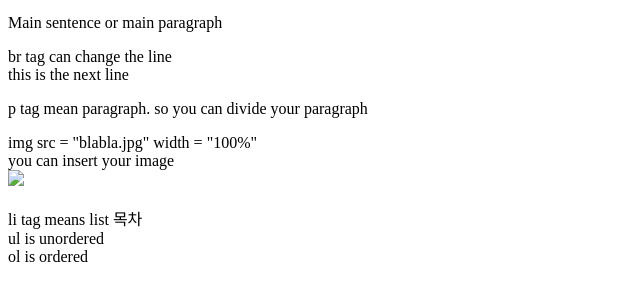
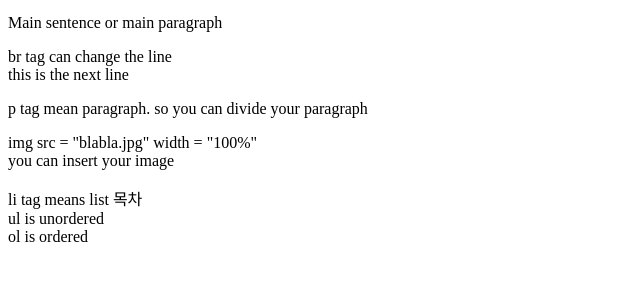
Before and after one commit to Hvvany/my-first-web-site, a plain HTML site: page 5_31.html in a window 1280 px wide. Shown: the part 338-638 px from the top of the page, without its empty margins (0-640 px from the left). Drawn offline with Linux system fonts and the light colour scheme.

Commit message:
이미지가 안나와서 수정

```diff
--- a/5_31.html
+++ b/5_31.html
@@ -31,7 +31,6 @@ this is the next line<br></p>
 <p>p tag mean paragraph. so you can divide  your paragraph</p>
 <p>img src = "blabla.jpg" width = "100%" <br>
 you can insert your image<br>
-<img src="김준환.jpg" width="100%"></p>
 
 <p>li tag means list 목차<br>
   ul is unordered<br>
```
